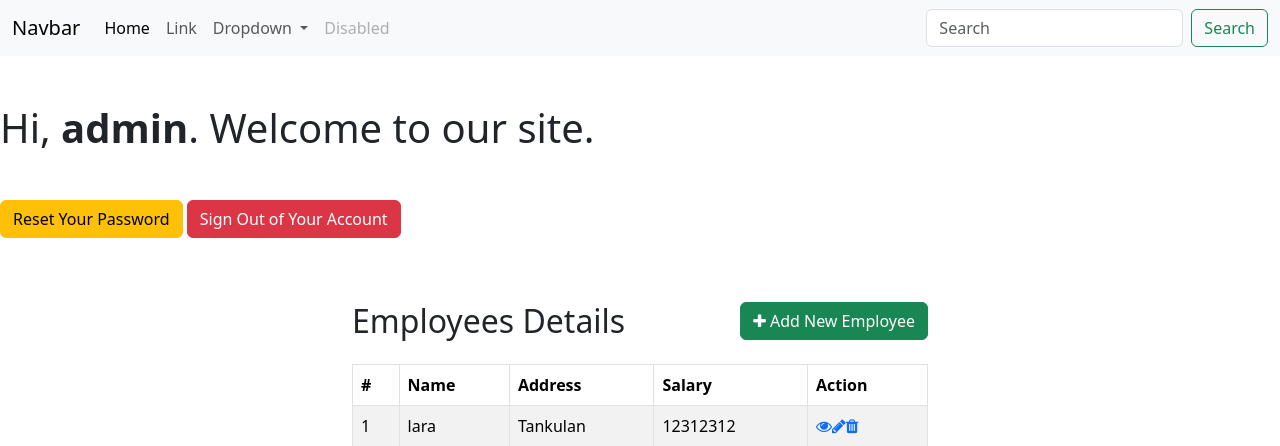
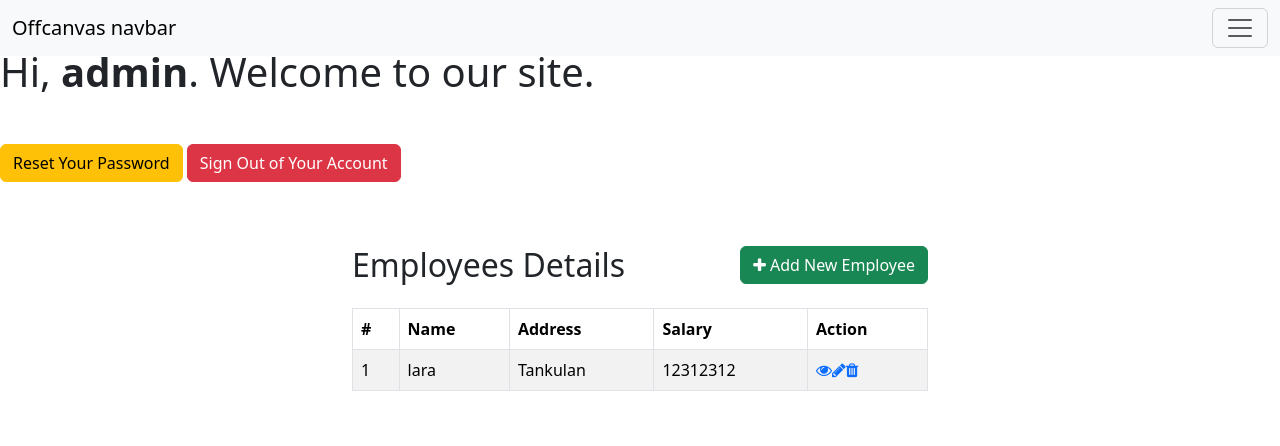
Before and after one commit to lara0913/demo-crud, a PHP site: page /dashboard.php in a window 1280 px wide. Shown: the top 446 px of the page. Run offline with PHP 8.4, Linux system fonts and the light colour scheme; a user stored in the database is signed in; data comes from the database, SQL or seed files in the repository.

Commit message:
Navbar changes and added user actions

```diff
--- a/dashboard.php
+++ b/dashboard.php
@@ -34,39 +34,50 @@ if(!isset($_SESSION["loggedin"]) || $_SESSION["loggedin"] !== true){
     </script>
 </head>
 <!--Navigation Bar-->
-<nav class="navbar navbar-expand-lg bg-body-tertiary">
+<nav class="navbar bg-body-tertiary fixed-top">
   <div class="container-fluid">
-    <a class="navbar-brand" href="#">Navbar</a>
-    <button class="navbar-toggler" type="button" data-bs-toggle="collapse" data-bs-target="#navbarSupportedContent" aria-controls="navbarSupportedContent" aria-expanded="false" aria-label="Toggle navigation">
+    <a class="navbar-brand" href="#">Offcanvas navbar</a>
+    <button class="navbar-toggler" type="button" data-bs-toggle="offcanvas" data-bs-target="#offcanvasNavbar" aria-controls="offcanvasNavbar" aria-label="Toggle navigation">
       <span class="navbar-toggler-icon"></span>
     </button>
-    <div class="collapse navbar-collapse" id="navbarSupportedContent">
-      <ul class="navbar-nav me-auto mb-2 mb-lg-0">
+    <div class="offcanvas offcanvas-end" tabindex="-1" id="offcanvasNavbar" aria-labelledby="offcanvasNavbarLabel">
+      <div class="offcanvas-header">
+        <h5 class="offcanvas-title" id="offcanvasNavbarLabel">Offcanvas</h5>
+        <button type="button" class="btn-close" data-bs-dismiss="offcanvas" aria-label="Close"></button>
+      </div>
+      <div class="offcanvas-body">
+        <ul class="navbar-nav justify-content-end flex-grow-1 pe-3">
           <li class="nav-item">
             <a class="nav-link active" aria-current="page" href="#">Home</a>
           </li>
           <li class="nav-item">
             <a class="nav-link" href="#">Link</a>
           </li>
+          <!--User Actions-->
           <li class="nav-item dropdown">
             <a class="nav-link dropdown-toggle" href="#" role="button" data-bs-toggle="dropdown" aria-expanded="false">
-            Dropdown
+              User Actions
             </a>
             <ul class="dropdown-menu">
-            <li><a class="dropdown-item" href="#">Action</a></li>
-            <li><a class="dropdown-item" href="#">Another action</a></li>
-            <li><hr class="dropdown-divider"></li>
+              <!-- Reset Password-->
+              <li><a class="dropdown-item" href="reset-password.php">Reset Password</a></li>
+
+              <li>
+                <hr class="dropdown-divider">
+              </li>
               <li><a class="dropdown-item" href="#">Something else here</a></li>
             </ul>
           </li>
-        <li class="nav-item">
-          <a class="nav-link disabled" aria-disabled="true">Disabled</a>
-        </li>
+          <p>
+        <a href="reset-password.php" class="btn btn-warning">Reset Your Password</a>
+        <a href="logout.php" class="btn btn-danger ml-3">Sign Out of Your Account</a>
+    </p>
         </ul>
-      <form class="d-flex" role="search">
+        <form class="d-flex mt-3" role="search">
           <input class="form-control me-2" type="search" placeholder="Search" aria-label="Search">
           <button class="btn btn-outline-success" type="submit">Search</button>
         </form>
+      </div>
     </div>
   </div>
 </nav>
--- a/reset-password.php
+++ b/reset-password.php
@@ -99,7 +99,7 @@ if($_SERVER["REQUEST_METHOD"] == "POST"){
             </div>
             <div class="form-group">
                 <input type="submit" class="btn btn-primary" value="Submit">
-                <a class="btn btn-link ml-2" href="welcome.php">Cancel</a>
+                <a class="btn btn-link ml-2" href="dashboard.php">Cancel</a>
             </div>
         </form>
     </div>
```
Also changed, not shown: welcome.php (deleted, +0 -66 lines). Lines whose indentation alone changed are shown as unchanged.
